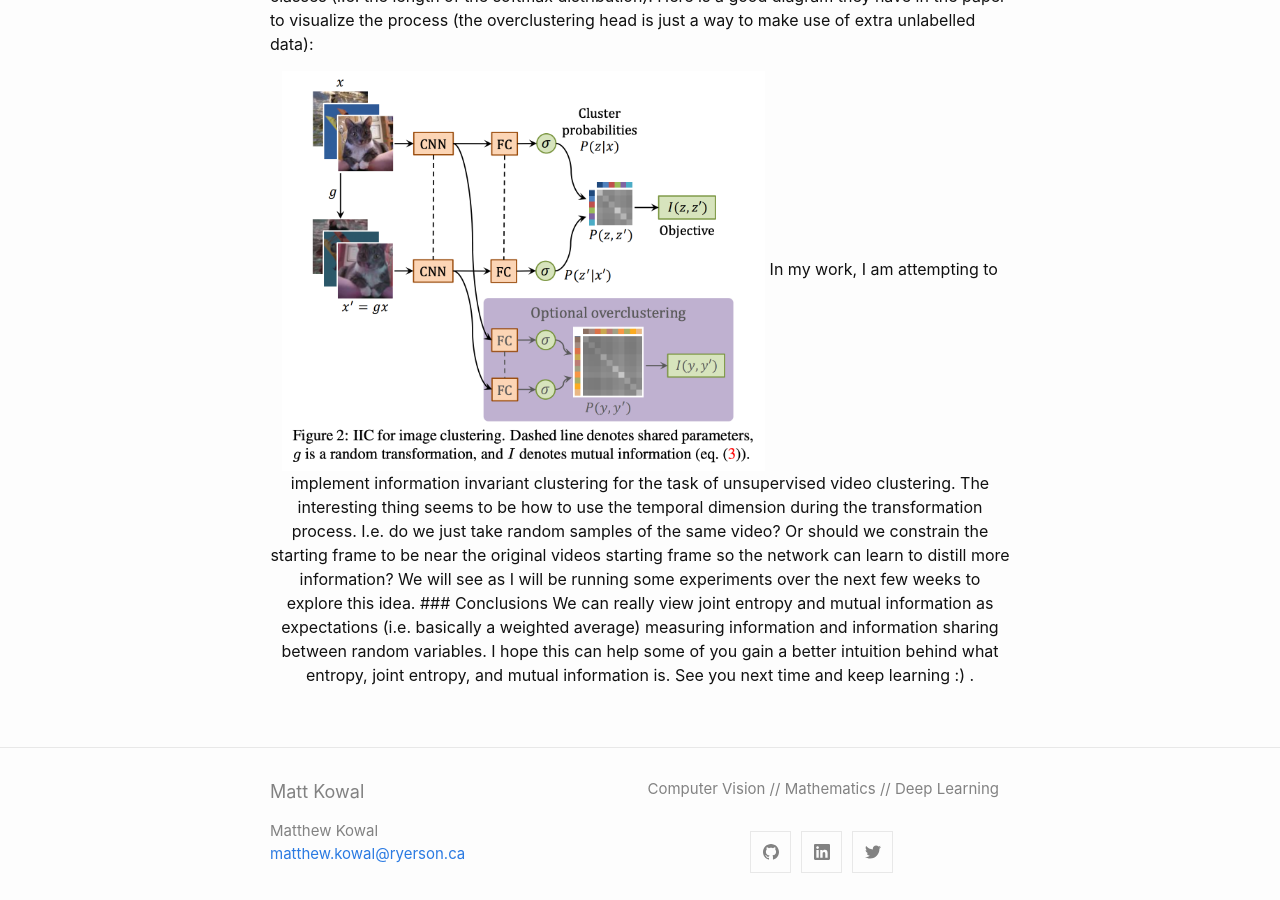
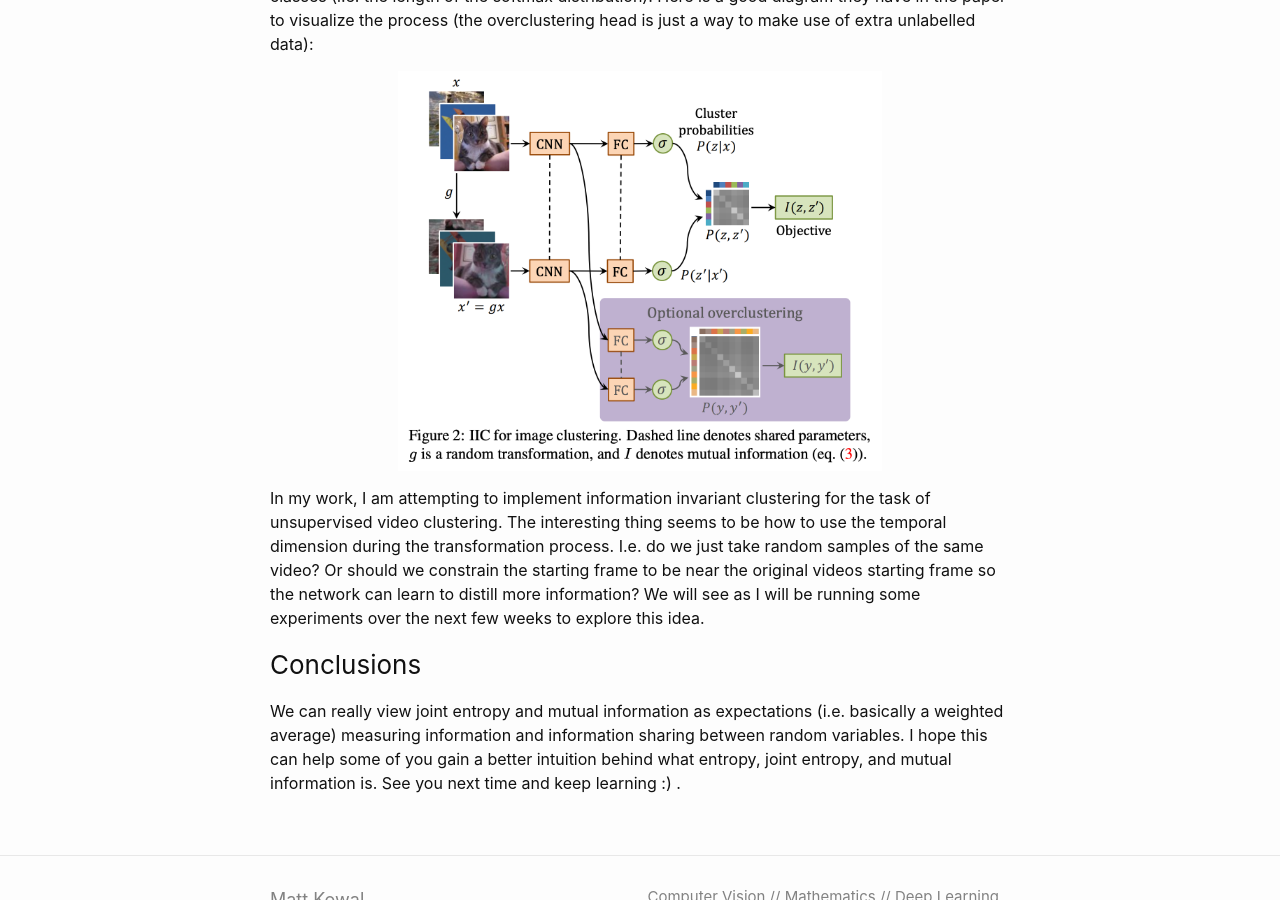
Before and after one commit to MKowal2/MKowal4.github.io, a Jekyll site: the page built from _posts/2020-02-02-Entropy-and-Mutual-Information:-A-Brief-Review.md, in a window 1280 px wide and 900 px high, scrolled down 2974 px. Built offline with Jekyll 4.4.1, drawn with Linux system fonts in a browser that asks for light colours; formulas are drawn with MathJax 3.

Commit message:
Update 2020-02-02-Entropy-and-Mutual-Information:-A-Brief-Review.md

```diff
--- a/_posts/2020-02-02-Entropy-and-Mutual-Information:-A-Brief-Review.md
+++ b/_posts/2020-02-02-Entropy-and-Mutual-Information:-A-Brief-Review.md
@@ -64,7 +64,9 @@ I\left(z, z^{\prime}\right)=I(P)=\sum_{c=1}^{C} \sum_{c^{\prime}=1}^{C} P_{c c^{
 
 where $c$ is the class of the first image, $c^{\prime}$ is the class of the second image, and $C$ is the number of classes (i.e. the length of the softmax distribution). Here is a good diagram they have in the paper to visualize the process (the overclustering head is just a way to make use of extra unlabelled data):
 
-<div style="text-align:center"><img src="/images/iic_diagram.png" height="400">
+<p align="center">
+  <img src="/images/iic_diagram.png" height="400">
+</p>
 
 In my work, I am attempting to implement information invariant clustering for the task of unsupervised video clustering. The interesting thing seems to be how to use the temporal dimension during the transformation process. I.e. do we just take random samples of the same video? Or should we constrain the starting frame to be near the original videos starting frame so the network can learn to distill more information? We will see as I will be running some experiments over the next few weeks to explore this idea.
 
```
